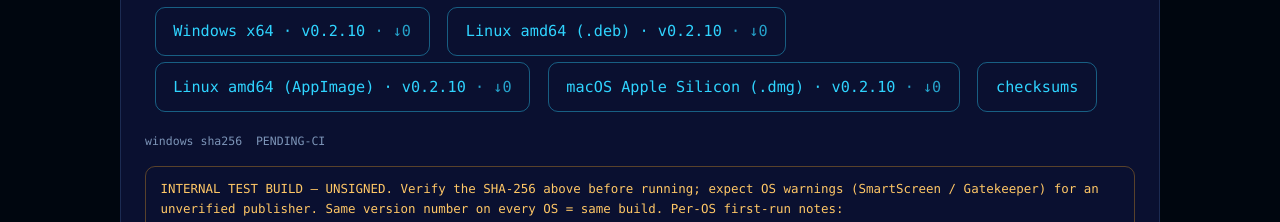
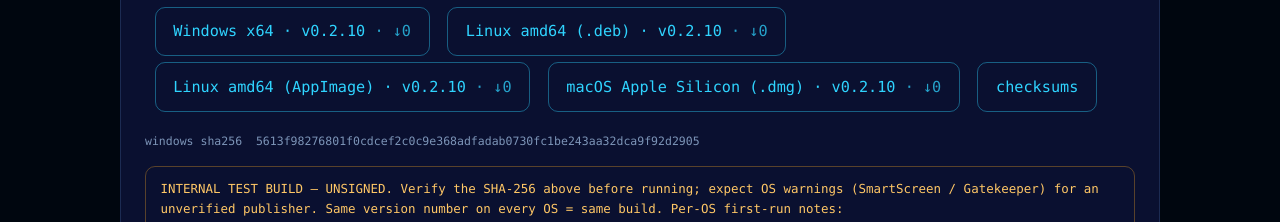
Before and after one commit to ex4n1m0/modelswarm-protocol, a Next.js app in the folder apps/tracker/: page / in a window 1280 px wide. Shown: the part 880-1102 px from the top of the page. Built offline with nearby package versions, Linux system fonts and the light colour scheme.

Commit message:
site: v0.2.10 live — two-column horizontal client UI

```diff
--- a/apps/tracker/app/page.tsx
+++ b/apps/tracker/app/page.tsx
@@ -11,7 +11,7 @@ const DOWNLOADS = [
 const DOWNLOAD = {
   version: "0.2.10",
   sums: "/downloads/SHA256SUMS.txt",
-  sha256: "PENDING-CI",
+  sha256: "5613f98276801f0cdcef2c0c9e368adfadab0730fc1be243aa32dca9f92d2905",
 };
 
 // Dedicated community room — the room word is fixed here and nowhere else on
```
Also changed, not shown: apps/tracker/public/downloads/SHA256SUMS.txt.
